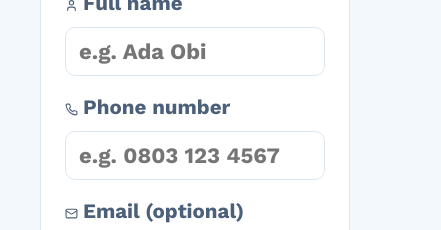
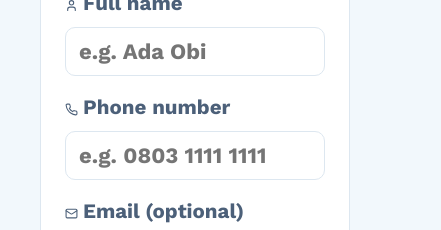
Before and after one commit to Luchistack/Rainbow-Frontend, a React (Vite) app in the folder rainbow-wash/: page /order-laundry in a window 390 px wide. Shown: the part 1740-1970 px from the top of the page, 441 px wide, since content can reach past the window. Built offline with nearby package versions, Linux system fonts and the light colour scheme.

Commit message:
updated responsiveness

```diff
--- a/rainbow-wash/src/pages/OrderLaundry.jsx
+++ b/rainbow-wash/src/pages/OrderLaundry.jsx
@@ -398,7 +398,7 @@ export default function OrderLaundry() {
               </div>
               <div className="rw-field">
                 <label><Phone size={13} style={{ verticalAlign: -2, marginRight: 5 }} />Phone number</label>
-                <input type="tel" placeholder="e.g. 0803 123 4567" value={phone} onChange={(e) => setPhone(e.target.value)} />
+                <input type="tel" placeholder="e.g. 0803 1111 1111" value={phone} onChange={(e) => setPhone(e.target.value)} />
               </div>
               <div className="rw-field">
                 <label><Mail size={13} style={{ verticalAlign: -2, marginRight: 5 }} />Email (optional)</label>
--- a/rainbow-wash/src/styles/global.css
+++ b/rainbow-wash/src/styles/global.css
@@ -1,8 +1,15 @@
-* { box-sizing: border-box; }
+*, *::before,  *::after { box-sizing: border-box; }
 
 html, body, #root { margin: 0; padding: 0; width: 100%; }
 
-body {
+html,body, #root {
+  margin: 0;
+  padding: 0;
+  width: 100%;
+  overflow-x: hidden;
+}
+
+body{
   font-family: var(--font-body);
   color: var(--ink);
   background: var(--ice);
@@ -114,7 +121,7 @@ label { font-size: 20.5px; font-weight: 700; color: var(--ink-soft); display: bl
    HERO — full-bleed photo slideshow, water/cloud overlay
    ============================================================ */
    /* Base style for small mobile phones */
-.rw-hero { position: relative; overflow: hidden; min-height: 450px,;
+.rw-hero { position: relative; overflow: hidden; min-height: 450px;
    display: flex; align-items: center; background: #0c3f66; padding : 40px 20px;
   }
   /* Tablets and smaller laptops */
```
